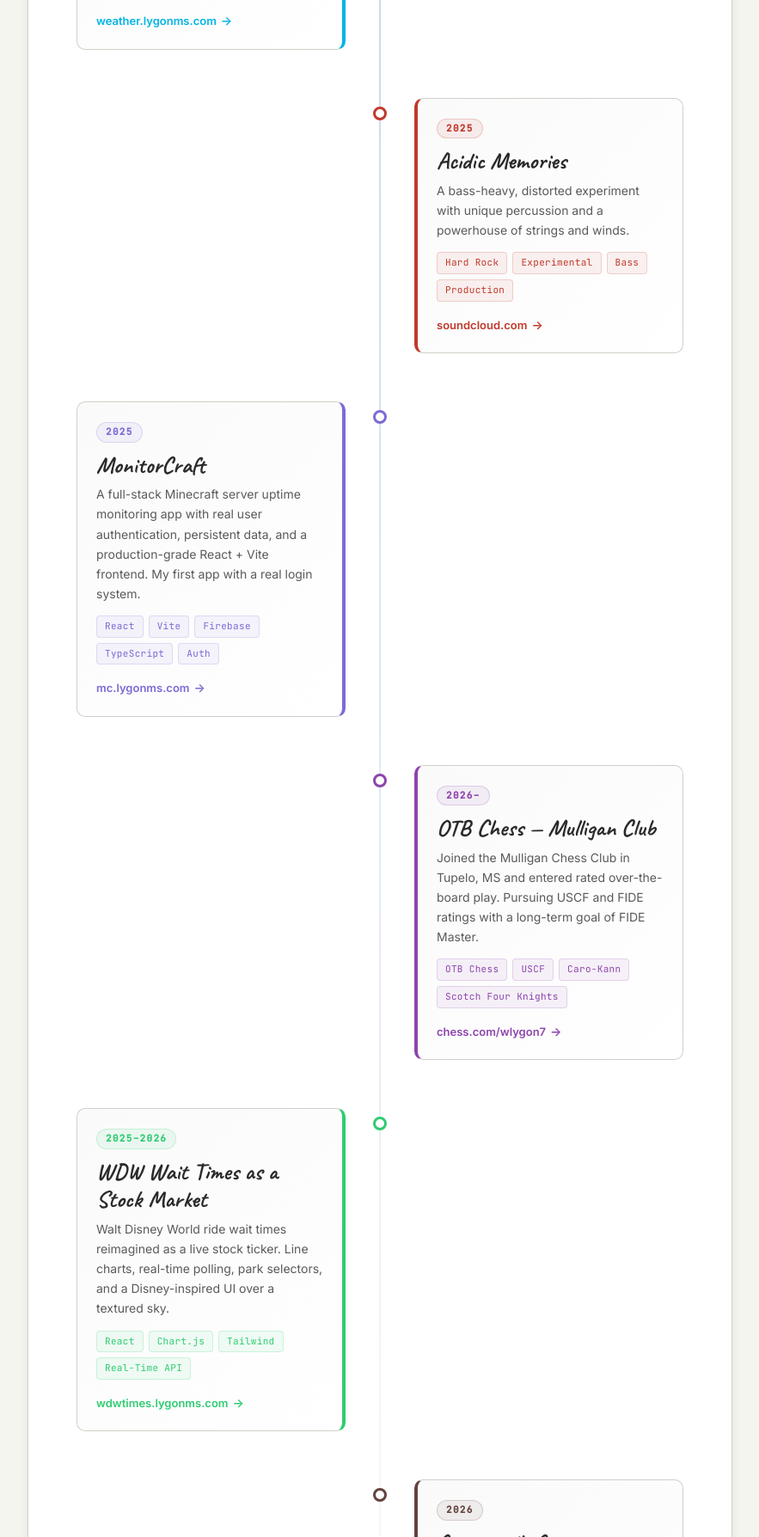
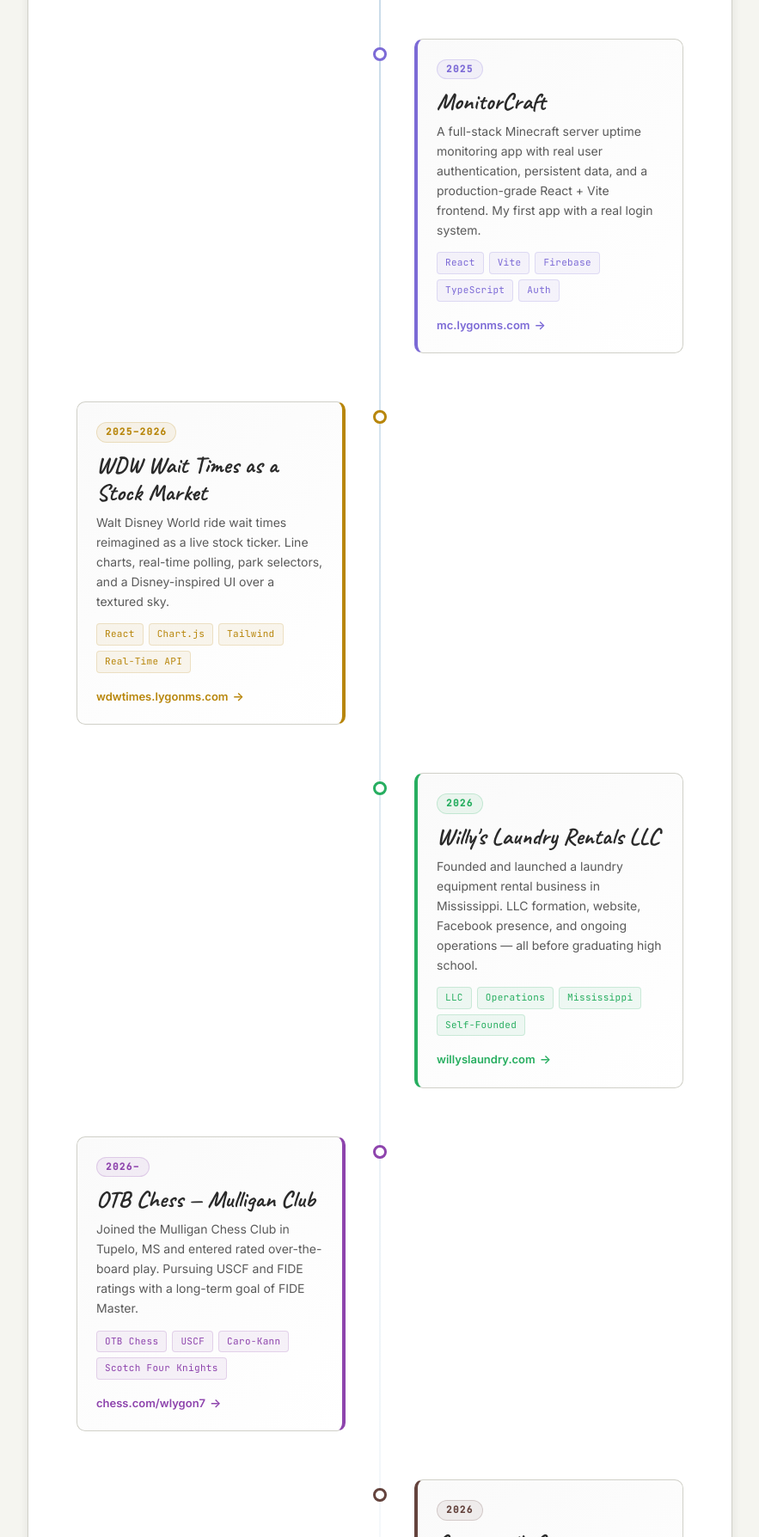
Before and after one commit to wlygon7/lygonms, a plain HTML site: page index.html in a window 1280 px wide. Shown: the part 6238-8026 px from the top of the page at 86% size, without its empty margins (198-1081 px from the left). Drawn offline with Linux system fonts and the light colour scheme.

Commit message:
fixed several errors with the timeline

```diff
--- a/index.html
+++ b/index.html
@@ -625,6 +625,10 @@
             border-left-color: #e07b39;
         }
 
+        .tl-entry[data-project="lava"].left .tl-card {
+            border-right-color: #e07b39;
+        }
+
         .tl-entry[data-project="lava"] .tl-year {
             color: #e07b39;
             background: rgba(224, 123, 57, 0.08);
@@ -655,6 +659,10 @@
             border-right-color: #00b4e6;
         }
 
+        .tl-entry[data-project="weather"].right .tl-card {
+            border-left-color: #00b4e6;
+        }
+
         .tl-entry[data-project="weather"] .tl-year {
             color: #00b4e6;
             background: rgba(0, 180, 230, 0.08);
@@ -685,6 +693,10 @@
             border-right-color: #7c6ad6;
         }
 
+        .tl-entry[data-project="mc"].right .tl-card {
+            border-left-color: #7c6ad6;
+        }
+
         .tl-entry[data-project="mc"] .tl-year {
             color: #7c6ad6;
             background: rgba(124, 106, 214, 0.08);
@@ -702,33 +714,37 @@
         }
 
         .tl-entry[data-project="wdw"] .tl-dot-inner {
-            border-color: #2ecc71;
+            border-color: #b8860b;
         }
 
         .tl-entry[data-project="wdw"]:hover .tl-dot-inner,
         .tl-entry[data-project="wdw"].active .tl-dot-inner {
-            background: #2ecc71;
-            box-shadow: 0 0 0 6px rgba(46, 204, 113, 0.2);
+            background: #b8860b;
+            box-shadow: 0 0 0 6px rgba(184, 134, 11, 0.2);
         }
 
         .tl-entry[data-project="wdw"].left .tl-card {
-            border-right-color: #2ecc71;
+            border-right-color: #b8860b;
+        }
+
+        .tl-entry[data-project="wdw"].right .tl-card {
+            border-left-color: #b8860b;
         }
 
         .tl-entry[data-project="wdw"] .tl-year {
-            color: #2ecc71;
-            background: rgba(46, 204, 113, 0.08);
-            border-color: rgba(46, 204, 113, 0.2);
+            color: #b8860b;
+            background: rgba(184, 134, 11, 0.08);
+            border-color: rgba(184, 134, 11, 0.2);
         }
 
         .tl-entry[data-project="wdw"] .tl-tag {
-            color: #2ecc71;
-            background: rgba(46, 204, 113, 0.07);
-            border-color: rgba(46, 204, 113, 0.18);
+            color: #b8860b;
+            background: rgba(184, 134, 11, 0.07);
+            border-color: rgba(184, 134, 11, 0.18);
         }
 
         .tl-entry[data-project="wdw"] .tl-link {
-            color: #2ecc71;
+            color: #b8860b;
         }
 
         .tl-entry[data-project="church"] .tl-dot-inner {
@@ -741,6 +757,10 @@
             box-shadow: 0 0 0 6px rgba(100, 67, 61, 0.2);
         }
 
+        .tl-entry[data-project="church"].left .tl-card {
+            border-right-color: #64433d;
+        }
+
         .tl-entry[data-project="church"].right .tl-card {
             border-left-color: #64433d;
         }
@@ -775,6 +795,10 @@
             border-right-color: #7aa8c7;
         }
 
+        .tl-entry[data-project="aqm"].right .tl-card {
+            border-left-color: #7aa8c7;
+        }
+
         .tl-entry[data-project="aqm"] .tl-year {
             color: #7aa8c7;
             background: rgba(122, 168, 199, 0.08);
@@ -803,6 +827,10 @@
 
         .tl-entry[data-project="acidic"].right .tl-card {
             border-left-color: #c0392b;
+        }
+
+        .tl-entry[data-project="acidic"].left .tl-card {
+            border-right-color: #c0392b;
         }
 
         .tl-entry[data-project="acidic"] .tl-year {
@@ -1140,7 +1168,7 @@
             }
 
             .tl-entry[data-project="wdw"] .tl-card {
-                border-left-color: #2ecc71;
+                border-left-color: #b8860b;
             }
 
             .tl-entry[data-project="church"] .tl-card {
@@ -1931,42 +1959,10 @@
                 <div class="tl-empty"></div>
             </div>
 
-            <!-- 4. Willy's Laundry Rentals — RIGHT -->
-            <div class="tl-entry right" data-project="business" onclick="toggleTimeline(this)">
-                <div class="tl-empty"></div>
-                <div class="tl-dot">
-                    <div class="tl-dot-inner"></div>
-                </div>
-                <div class="tl-content">
-                    <div class="tl-card">
-                        <span class="tl-year">2026</span>
-                        <div class="tl-title">Willy's Laundry Rentals LLC</div>
-                        <p class="tl-desc">Founded and launched a laundry equipment rental business in Mississippi.
-                            LLC
-                            formation, website, Facebook presence, and ongoing operations — all before graduating
-                            high
-                            school.</p>
-                        <div class="tl-tags">
-                            <span class="tl-tag">LLC</span>
-                            <span class="tl-tag">Operations</span>
-                            <span class="tl-tag">Mississippi</span>
-                            <span class="tl-tag">Self-Founded</span>
-                        </div>
-                        <div class="tl-expand">
-                            <div class="tl-expand-inner">
-                                <p>Starting a real business as a high schooler meant learning operations, customer
-                                    relationships, and financial systems faster than any class could teach me. No
-                                    templates, no training wheels — just figure it out. Still running.</p>
-                            </div>
-                        </div>
-                        <a class="tl-link" href="https://willyslaundry.com" target="_blank"
-                            onclick="event.stopPropagation()">willyslaundry.com</a>
-                    </div>
-                </div>
-            </div>
+
 
             <!-- 5. Weather Dashboard — LEFT -->
-            <div class="tl-entry left" data-project="weather" onclick="toggleTimeline(this)">
+            <div class="tl-entry right" data-project="weather" onclick="toggleTimeline(this)">
                 <div class="tl-content">
                     <div class="tl-card">
                         <span class="tl-year">2025</span>
@@ -1999,7 +1995,7 @@
             </div>
 
             <!-- 6. Acidic Memories — RIGHT -->
-            <div class="tl-entry right" data-project="acidic" onclick="toggleTimeline(this)">
+            <div class="tl-entry left" data-project="acidic" onclick="toggleTimeline(this)">
                 <div class="tl-empty"></div>
                 <div class="tl-dot">
                     <div class="tl-dot-inner"></div>
@@ -2031,7 +2027,7 @@
             </div>
 
             <!-- 7. MonitorCraft — LEFT -->
-            <div class="tl-entry left" data-project="mc" onclick="toggleTimeline(this)">
+            <div class="tl-entry right" data-project="mc" onclick="toggleTimeline(this)">
                 <div class="tl-content">
                     <div class="tl-card">
                         <span class="tl-year">2025</span>
@@ -2066,40 +2062,7 @@
                 <div class="tl-empty"></div>
             </div>
 
-            <!-- 8. OTB Chess — RIGHT -->
-            <div class="tl-entry right" data-project="chess" onclick="toggleTimeline(this)">
-                <div class="tl-empty"></div>
-                <div class="tl-dot">
-                    <div class="tl-dot-inner"></div>
-                </div>
-                <div class="tl-content">
-                    <div class="tl-card">
-                        <span class="tl-year">2026–</span>
-                        <div class="tl-title">OTB Chess — Mulligan Club</div>
-                        <p class="tl-desc">Joined the Mulligan Chess Club in Tupelo, MS and entered rated
-                            over-the-board
-                            play. Pursuing USCF and FIDE ratings with a long-term goal of FIDE Master.</p>
-                        <div class="tl-tags">
-                            <span class="tl-tag">OTB Chess</span>
-                            <span class="tl-tag">USCF</span>
-                            <span class="tl-tag">Caro-Kann</span>
-                            <span class="tl-tag">Scotch Four Knights</span>
-                        </div>
-                        <div class="tl-expand">
-                            <div class="tl-expand-inner">
-                                <p>Chess is the one domain where being wrong costs you immediately and publicly.
-                                    Studying openings, playing rated games, and building a long-term plan toward FM
-                                    —
-                                    it's the most honest feedback loop I've found in any discipline.</p>
-                            </div>
-                        </div>
-                        <a class="tl-link" href="https://www.chess.com/member/wlygon7" target="_blank"
-                            onclick="event.stopPropagation()">chess.com/wlygon7</a>
-                    </div>
-                </div>
-            </div>
-
-            <!-- 9. WDW Wait Times — LEFT -->
+            <!-- 9. WDW Wait Times — RIGHT -->
             <div class="tl-entry left" data-project="wdw" onclick="toggleTimeline(this)">
                 <div class="tl-content">
                     <div class="tl-card">
@@ -2137,7 +2100,74 @@
                 <div class="tl-empty"></div>
             </div>
 
-            <!-- 10. Cornersville Community Church — RIGHT -->
+            <!-- 4. Willy's Laundry Rentals — left -->
+            <div class="tl-entry right" data-project="business" onclick="toggleTimeline(this)">
+                <div class="tl-empty"></div>
+                <div class="tl-dot">
+                    <div class="tl-dot-inner"></div>
+                </div>
+                <div class="tl-content">
+                    <div class="tl-card">
+                        <span class="tl-year">2026</span>
+                        <div class="tl-title">Willy's Laundry Rentals LLC</div>
+                        <p class="tl-desc">Founded and launched a laundry equipment rental business in Mississippi.
+                            LLC
+                            formation, website, Facebook presence, and ongoing operations — all before graduating
+                            high
+                            school.</p>
+                        <div class="tl-tags">
+                            <span class="tl-tag">LLC</span>
+                            <span class="tl-tag">Operations</span>
+                            <span class="tl-tag">Mississippi</span>
+                            <span class="tl-tag">Self-Founded</span>
+                        </div>
+                        <div class="tl-expand">
+                            <div class="tl-expand-inner">
+                                <p>Starting a real business as a high schooler meant learning operations, customer
+                                    relationships, and financial systems faster than any class could teach me. No
+                                    templates, no training wheels — just figure it out. Still running.</p>
+                            </div>
+                        </div>
+                        <a class="tl-link" href="https://willyslaundry.com" target="_blank"
+                            onclick="event.stopPropagation()">willyslaundry.com</a>
+                    </div>
+                </div>
+            </div>
+
+            <!-- 8. OTB Chess — right -->
+            <div class="tl-entry left" data-project="chess" onclick="toggleTimeline(this)">
+                <div class="tl-empty"></div>
+                <div class="tl-dot">
+                    <div class="tl-dot-inner"></div>
+                </div>
+                <div class="tl-content">
+                    <div class="tl-card">
+                        <span class="tl-year">2026–</span>
+                        <div class="tl-title">OTB Chess — Mulligan Club</div>
+                        <p class="tl-desc">Joined the Mulligan Chess Club in Tupelo, MS and entered rated
+                            over-the-board
+                            play. Pursuing USCF and FIDE ratings with a long-term goal of FIDE Master.</p>
+                        <div class="tl-tags">
+                            <span class="tl-tag">OTB Chess</span>
+                            <span class="tl-tag">USCF</span>
+                            <span class="tl-tag">Caro-Kann</span>
+                            <span class="tl-tag">Scotch Four Knights</span>
+                        </div>
+                        <div class="tl-expand">
+                            <div class="tl-expand-inner">
+                                <p>Chess is the one domain where being wrong costs you immediately and publicly.
+                                    Studying openings, playing rated games, and building a long-term plan toward FM
+                                    —
+                                    it's the most honest feedback loop I've found in any discipline.</p>
+                            </div>
+                        </div>
+                        <a class="tl-link" href="https://www.chess.com/member/wlygon7" target="_blank"
+                            onclick="event.stopPropagation()">chess.com/wlygon7</a>
+                    </div>
+                </div>
+            </div>
+
+            <!-- 10. Cornersville Community Church — left -->
             <div class="tl-entry right" data-project="church" onclick="toggleTimeline(this)">
                 <div class="tl-empty"></div>
                 <div class="tl-dot">
```
